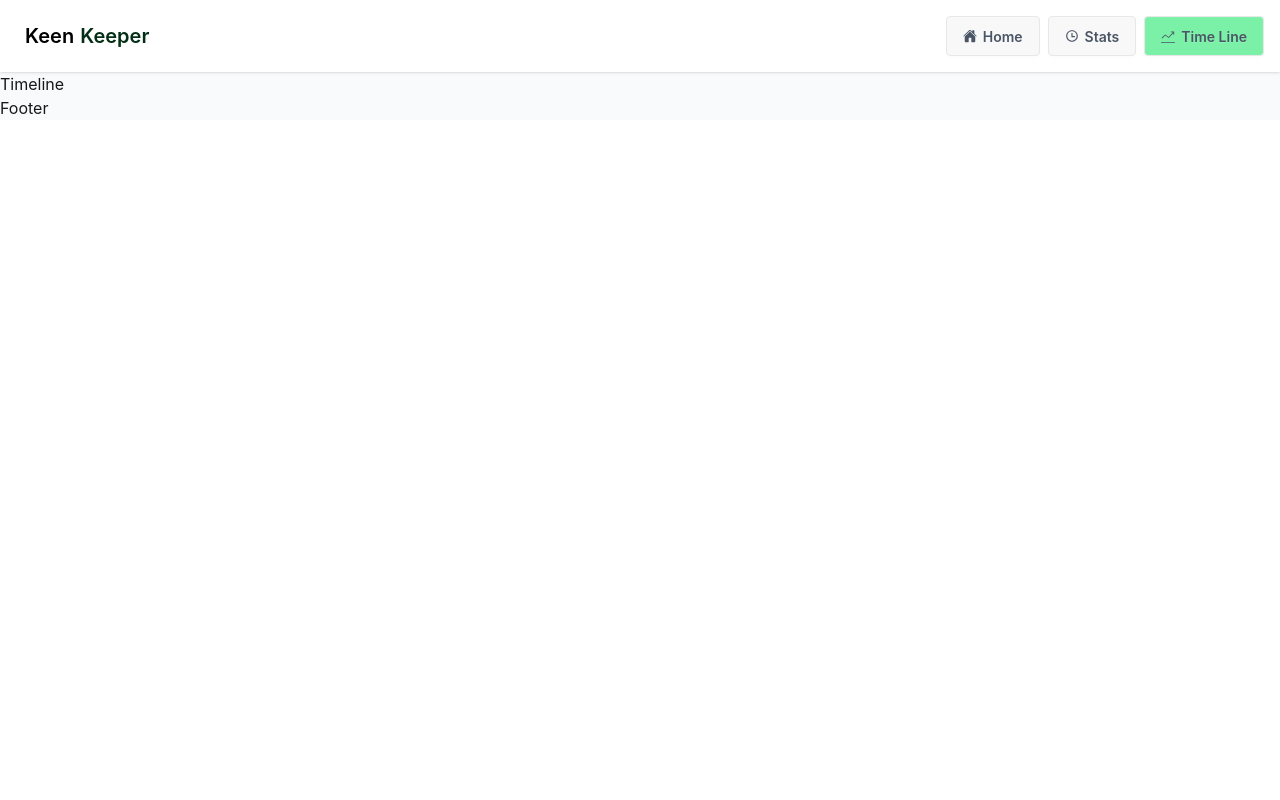
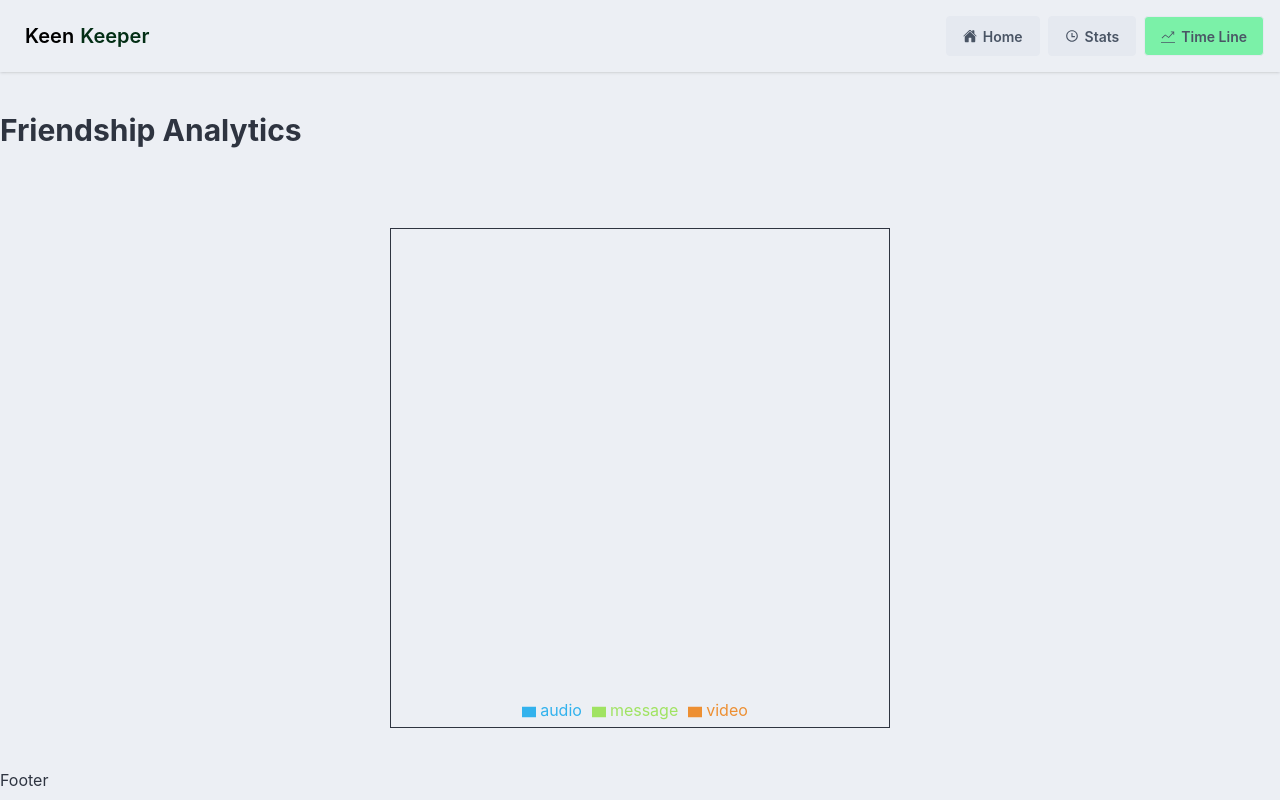
Before and after one commit to neya-mul/Assignment-7, a React (Vite) app: page /timeline in a window 1280 px wide. Built offline with nearby package versions, Linux system fonts and the light colour scheme.

Commit message:
pie chart added

```diff
--- a/index.html
+++ b/index.html
@@ -1,12 +1,12 @@
 <!doctype html>
-<html lang="en" data-theme="light">
+<html lang="en" data-theme="nord">
   <head>
     <meta charset="UTF-8" />
     <link rel="icon" type="image/svg+xml" href="./src/assets/logo.png" />
     <meta name="viewport" content="width=device-width, initial-scale=1.0" />
     <title>Keen Keeper</title>
   </head>
-  <body style="background-color: #F8FAFC;">
+  <body>
     <div id="root"></div>
     <script type="module" src="/src/main.jsx"></script>
   </body>
--- a/package.json
+++ b/package.json
@@ -15,6 +15,7 @@
     "react-dom": "^19.2.4",
     "react-icons": "^5.6.0",
     "react-router": "^7.14.0",
+    "recharts": "^3.8.1",
     "tailwindcss": "^4.2.2"
   },
   "devDependencies": {
--- a/src/Pages/Stats.jsx
+++ b/src/Pages/Stats.jsx
@@ -25,11 +25,11 @@ export default function Stats() {
 
 
   return (
-    <div className='container mx-auto space-y-5 my-5'>
+    <div className='container mx-auto space-y-5 my-10'>
       <div>
         <h1 className='text-3xl font-bold'>Timeline</h1>
-        <div className="dropdown">
-          <div tabIndex={0} role="button" className="btn m-1">Filter timeline</div>
+        <div className="dropdown ">
+          <div tabIndex={0} role="button" className="btn m-1 bg-white">Filter timeline</div>
           <ul tabIndex="-1" className="dropdown-content menu bg-base-100 rounded-box z-1 w-52 p-2 shadow-sm">
             <button onClick={textButton} className='btn'><a>Text</a></button>
             <button onClick={audioButton} className='btn'><a>Audio</a></button>
@@ -41,7 +41,9 @@ export default function Stats() {
       <div>
         <div className=' p-2 rounded-2xl space-y-2'>
           {
-            display.map(add => <Added add={add} key={add.id}></Added>)
+            display.length === 0 ? <div className='text-center'><h2 className='font-bold text-2xl'>No friend to show</h2></div>
+
+              : display.map(add => <Added add={add} key={add.id}></Added>)
 
           }
         </div>
--- a/src/Pages/Timeline.jsx
+++ b/src/Pages/Timeline.jsx
@@ -1,7 +1,39 @@
-import React from 'react'
+import React, { useContext } from 'react'
+import { Legend, Pie, PieChart, Tooltip } from 'recharts'
+import { FriendContext } from '../Context/FriendProvider'
 
 export default function Timeline() {
+  const { added } = useContext(FriendContext)
+  const data = [
+    { name: "audio", value: added.filter(a => a.type === 'audio').length, fill: '#32B2ED' },
+    { name: "message", value: added.filter(a => a.type === 'message').length, fill: '#A0E362' },
+    { name: "video", value: added.filter(a => a.type === 'video').length, fill: '#ED8F32 ' },
+
+  ]
   return (
-    <div>Timeline</div>
+    <div className='flex flex-col justify-center container mx-auto my-10'>
+      <h1 className='text-3xl font-bold text-center lg:text-left'>Friendship Analytics</h1>
+
+      <PieChart className='border mx-auto mt-20' style={{ width: '100%', maxWidth: '500px', maxHeight: '80vh', aspectRatio: 1 }} responsive>
+        <p>By Interaction Type</p>
+        <Pie
+          data={data}
+          innerRadius="80%"
+          outerRadius="100%"
+          // Corner radius is the rounded edge of each pie slice
+          cornerRadius="50%"
+          fill="#8884d8"
+          // fill2="#8884r8"
+          // padding angle is the gap between each pie slice
+          paddingAngle={5}
+          dataKey="value"
+        // isAnimationActive={isAnimationActive}
+        />
+        {/* <RechartsDevtools /> */}
+        <Legend />
+        <Tooltip />
+      </PieChart>
+
+    </div>
   )
 }
--- a/src/index.css
+++ b/src/index.css
@@ -1,2 +1,5 @@
 @import "tailwindcss";
-@plugin "daisyui";
+
+@plugin "daisyui" {
+    themes: all;
+}
```
Also changed, not shown: 1 other file (tests, documents, lock files or other folders).
